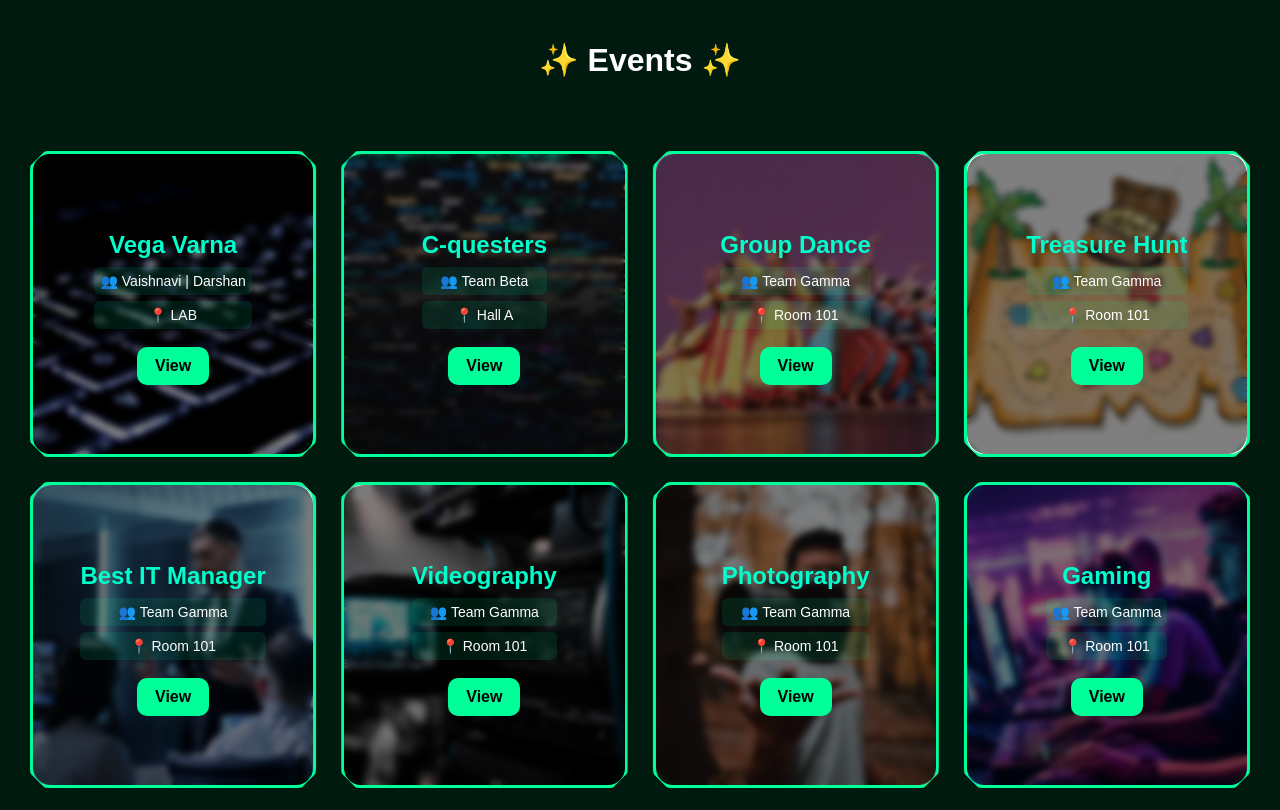
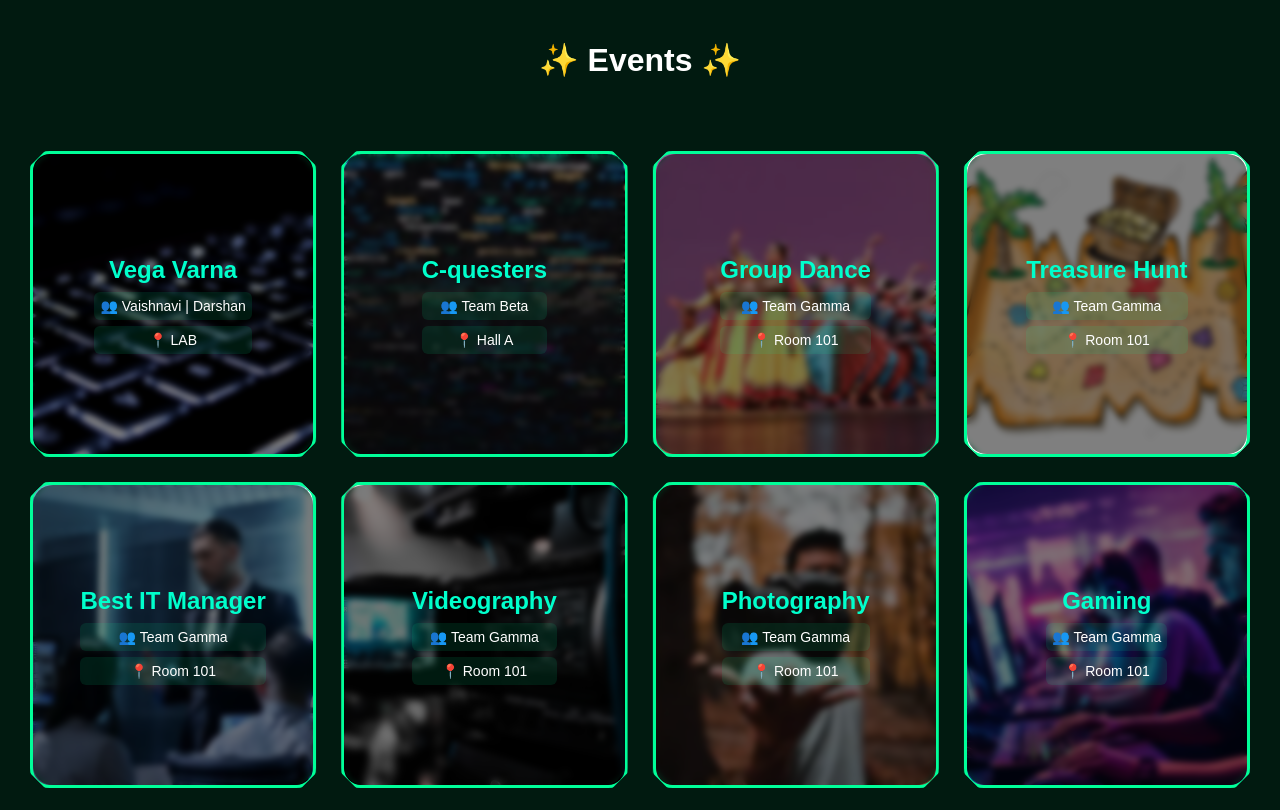
Before and after one commit to erru-2005/TECH-MANTHAN-WEB, a Flask app: page /all_event in a window 1280 px wide. Shown: the top 810 px of the page. Run offline with Flask 3, Linux system fonts and the light colour scheme.

Commit message:
prassanna pc

```diff
--- a/app/templates/all_event.html
+++ b/app/templates/all_event.html
@@ -85,21 +85,16 @@
       border-radius: 6px;
     }
 
-    .register-btn {
-      display: inline-block;
-      background: #00ff99;
-      color: #000;
-      font-weight: bold;
-      padding: 10px 18px;
-      border-radius: 10px;
-      margin-top: 12px;
-      cursor: pointer;
+    .event-link {
       text-decoration: none;
-      transition: 0.3s;
+      color: inherit;
+      display: block;
+      width: 100%;
+      height: 100%;
     }
 
-    .register-btn:hover {
-      background: #00cc77;
+    .event-link:hover {
+      text-decoration: none;
     }
 
     /* Tablet view (2 cards per row) */
@@ -125,11 +120,6 @@
         font-size: 12px;
         padding: 4px;
       }
-
-      .register-btn {
-        padding: 8px 14px;
-        font-size: 13px;
-      }
     }
   </style>
 </head>
@@ -139,158 +129,172 @@
 
   <div class="events-container">
     <!-- Event 1 -->
+    <a href="/event9" class="event-link">
       <div class="event-card bg-blur" style="background-image: url('/static/key.jpg');">
         <div class="overlay"></div>
         <div class="content">
           <div class="event-title">Vega Varna</div>
           <div class="event-details">👥 Vaishnavi | Darshan</div>
           <div class="event-details">📍 LAB</div>
-        <a href="/event9" class="register-btn">View</a>
         </div>
       </div>
+    </a>
 
     <!-- Event 2 -->
+    <a href="/event4" class="event-link">
       <div class="event-card bg-blur" style="background-image: url('/static/coding.jpg');">
         <div class="overlay"></div>
         <div class="content">
           <div class="event-title">C-questers</div>
           <div class="event-details">👥 Team Beta</div>
           <div class="event-details">📍 Hall A</div>
-        <a href="/event4" class="register-btn">View</a>
         </div>
       </div>
+    </a>
 
     <!-- Event 3 -->
+    <a href="/event11" class="event-link">
       <div class="event-card bg-blur" style="background-image: url('/static/dance.jpg');">
         <div class="overlay"></div>
         <div class="content">
           <div class="event-title">Group Dance</div>
           <div class="event-details">👥 Team Gamma</div>
           <div class="event-details">📍 Room 101</div>
-        <a href="/event11" class="register-btn">View</a>
         </div>
       </div>
+    </a>
 
     <!-- Event 4 -->
+    <a href="/event3" class="event-link">
       <div class="event-card bg-blur" style="background-image: url('/static/R.jpg');">
         <div class="overlay"></div>
         <div class="content">
           <div class="event-title">Treasure Hunt</div>
           <div class="event-details">👥 Team Gamma</div>
           <div class="event-details">📍 Room 101</div>
-        <a href="/event3" class="register-btn">View</a>
         </div>
       </div>
+    </a>
 
     <!-- Event 5 -->
+    <a href="/event1" class="event-link">
       <div class="event-card bg-blur" style="background-image: url('/static/it.jpg');">
         <div class="overlay"></div>
         <div class="content">
           <div class="event-title">Best IT Manager</div>
           <div class="event-details">👥 Team Gamma</div>
           <div class="event-details">📍 Room 101</div>
-        <a href="/event1" class="register-btn">View</a>
         </div>
       </div>
+    </a>
 
     <!-- Event 6 -->
+    <a href="/event2" class="event-link">
       <div class="event-card bg-blur" style="background-image: url('/static/video.jpg');">
         <div class="overlay"></div>
         <div class="content">
           <div class="event-title">Videography</div>
           <div class="event-details">👥 Team Gamma</div>
           <div class="event-details">📍 Room 101</div>
-        <a href="/event2" class="register-btn">View</a>
         </div>
       </div>
+    </a>
 
     <!-- Event 7 -->
+    <a href="/event5" class="event-link">
       <div class="event-card bg-blur" style="background-image: url('/static/photo.jpg');">
         <div class="overlay"></div>
         <div class="content">
           <div class="event-title">Photography</div>
           <div class="event-details">👥 Team Gamma</div>
           <div class="event-details">📍 Room 101</div>
-        <a href="/event5" class="register-btn">View</a>
         </div>
       </div>
+    </a>
 
     <!-- Event 8 -->
+    <a href="/event6" class="event-link">
       <div class="event-card bg-blur" style="background-image: url('/static/game1.jpg');">
         <div class="overlay"></div>
         <div class="content">
           <div class="event-title">Gaming</div>
           <div class="event-details">👥 Team Gamma</div>
           <div class="event-details">📍 Room 101</div>
-        <a href="/event6" class="register-btn">View</a>
         </div>
       </div>
+    </a>
 
     <!-- Event 9 -->
+    <a href="/event7" class="event-link">
       <div class="event-card bg-blur" style="background-image: url('/static/poster1.jpg');">
         <div class="overlay"></div>
         <div class="content">
           <div class="event-title">Poster Making</div>
           <div class="event-details">👥 Team Gamma</div>
           <div class="event-details">📍 Room 101</div>
-        <a href="/event7" class="register-btn">View</a>
         </div>
       </div>
+    </a>
 
     <!-- Event 10 -->
+    <a href="/event8" class="event-link">
       <div class="event-card bg-blur" style="background-image: url('/static/event10.jpg');">
         <div class="overlay"></div>
         <div class="content">
           <div class="event-title">Ungoogle</div>
           <div class="event-details">👥 Team Gamma</div>
           <div class="event-details">📍 Room 101</div>
-        <a href="/event8" class="register-btn">View</a>
         </div>
       </div>
+    </a>
 
     <!-- Event 11 -->
+    <a href="/event10" class="event-link">
       <div class="event-card bg-blur" style="background-image: url('/static/quiz.jpg');">
         <div class="overlay"></div>
         <div class="content">
           <div class="event-title">Quiz</div>
           <div class="event-details">👥 Team Gamma</div>
           <div class="event-details">📍 Room 101</div>
-        <a href="/event10" class="register-btn">View</a>
         </div>
       </div>
+    </a>
 
     <!-- Event 12 -->
+    <a href="/event12" class="event-link">
       <div class="event-card bg-blur" style="background-image: url('/static/event12.jpg');">
         <div class="overlay"></div>
         <div class="content">
           <div class="event-title">IT Model</div>
           <div class="event-details">👥 Team Gamma</div>
           <div class="event-details">📍 Room 101</div>
-        <a href="/event12" class="register-btn">View</a>
         </div>
       </div>
+    </a>
 
     <!-- Event 13 -->
+    <a href="/event13" class="event-link">
       <div class="event-card bg-blur" style="background-image: url('/static/sing.jpg');">
         <div class="overlay"></div>
         <div class="content">
           <div class="event-title">IT Melody</div>
           <div class="event-details">👥 Team Gamma</div>
           <div class="event-details">📍 Room 101</div>
-        <a href="/event13" class="register-btn">View</a>
         </div>
       </div>
+    </a>
 
     <!-- Event 14 -->
-    <div class="event-card bg-blur" style="background-image: url('/static/event14.jpg');">
+    <a href="/event14" class="event-link">
+      <div class="event-card bg-blur" style="background-image: url('/static/video.jpg');">
         <div class="overlay"></div>
         <div class="content">
           <div class="event-title">Videography non cs</div>
           <div class="event-details">👥 Team Omega</div>
           <div class="event-details">📍 Innovation Lab</div>
-        <a href="/event14" class="register-btn">View</a>
         </div>
       </div>
+    </a>
   </div>
 
 </body>
--- a/app/templates/event1.html
+++ b/app/templates/event1.html
@@ -460,7 +460,7 @@
                     <ul class="rules-list">
                         <li>Faculty: Mr. Giriraj, Ms. Rashmi</li>
                         <li>Student Co-ordinators: Pannaga & Abhishek (01)</li>
-                        <li>Contact: +91 90000 00000</li>
+
                     </ul>
                 </div>
             </div>
@@ -468,7 +468,7 @@
 
         <div class="registration-section">
             <h2 class="registration-title">Ready to Code?</h2>
-            <a class="registration-button" href="https://docs.google.com/forms/d/e/1FAIpQLSey_Sn1JnHwxAUWZsjmVLa7wNkaLEewsWtGhK-L8rDF2KHhXg/viewform?usp=dialog" class="registration-button" >REGISTER NOW</a>
+            <a class="registration-button" href="https://forms.gle/3DxrrRKGtHmyUZA29" class="registration-button" >REGISTER NOW</a>
 
         </div>
     </div>
--- a/app/templates/event10.html
+++ b/app/templates/event10.html
@@ -458,7 +458,7 @@
                     <h3 class="section-title">Coordinators</h3>
                     <ul class="rules-list">
                         <li>Faculty: Mr. Harish, Mr. Sachin, Mr. Rakshith</li>
-                        <li>Contact: +91 90000 00000</li>
+
                     </ul>
                 </div>
             </div>
--- a/app/templates/event11.html
+++ b/app/templates/event11.html
@@ -458,7 +458,7 @@
                     <h3 class="section-title">Coordinators</h3>
                     <ul class="rules-list">
                         <li>Faculty: Ms. Nirmala, Ms. Pavitra, Ms. Megha</li>
-                        <li>Contact: +91 90000 00000</li>
+
                     </ul>
                 </div>
             </div>
--- a/app/templates/event12.html
+++ b/app/templates/event12.html
@@ -458,7 +458,7 @@
                     <h3 class="section-title">Coordinators</h3>
                     <ul class="rules-list">
                         <li>Faculty: Ms.Megha, Mrs. Vijayashree, Ms. Rashmi</li>
-                        <li>Contact: +91 90000 00000</li>
+
                     </ul>
                 </div>
             </div>
--- a/app/templates/event13.html
+++ b/app/templates/event13.html
@@ -450,6 +450,7 @@
                     <ul class="rules-list">
                         <li>Event: IT Melody</li>
                         <li>Class: III BCA A</li>
+                        <li>Student Co-ordinators: </li>
                         <li>Venue: Amphitheatre</li>
                     </ul>
                 </div>
@@ -457,7 +458,7 @@
                     <h3 class="section-title">Coordinators</h3>
                     <ul class="rules-list">
                         <li>Faculty: Mrs. Nirmala, Mr. Sachin</li>
-                        <li>Contact: +91 90000 00000</li>
+
                     </ul>
                 </div>
             </div>
--- a/app/templates/event14.html
+++ b/app/templates/event14.html
@@ -458,7 +458,7 @@
                     <h3 class="section-title">Coordinators</h3>
                     <ul class="rules-list">
                         <li>Faculty: Sachin, Rakshith & Mahesh Poojary</li>
-                        <li>Contact: +91 90000 00000</li>
+
                     </ul>
                 </div>
             </div>
--- a/app/templates/event2.html
+++ b/app/templates/event2.html
@@ -458,7 +458,7 @@
                     <h3 class="section-title">Coordinators</h3>
                     <ul class="rules-list">
                         <li>Faculty: Mr.Shreekanth, Mr. Manjunath</li>
-                        <li>Contact: +91 90000 00000</li>
+
                     </ul>
                 </div>
             </div>
--- a/app/templates/event3.html
+++ b/app/templates/event3.html
@@ -458,7 +458,7 @@
                     <h3 class="section-title">Coordinators</h3>
                     <ul class="rules-list">
                         <li>Faculty: Mrs. Vijayashree, Mrs. Wilma</li>
-                        <li>Contact: +91 90000 00000</li>
+
                     </ul>
                 </div>
             </div>
--- a/app/templates/event4.html
+++ b/app/templates/event4.html
@@ -458,7 +458,7 @@
                     <h3 class="section-title">Coordinators</h3>
                     <ul class="rules-list">
                         <li>Faculty: Mr. Pranam, Mrs. Jayalakshmi</li>
-                        <li>Contact: +91 90000 00000</li>
+
                     </ul>
                 </div>
             </div>
--- a/app/templates/event5.html
+++ b/app/templates/event5.html
@@ -458,7 +458,7 @@
                     <h3 class="section-title">Coordinators</h3>
                     <ul class="rules-list">
                         <li>Faculty: Mrs. Pavithra, Mr Darshan</li>
-                        <li>Contact: +91 90000 00000</li>
+
                     </ul>
                 </div>
             </div>
--- a/app/templates/event7.html
+++ b/app/templates/event7.html
@@ -459,7 +459,7 @@
                     <h3 class="section-title">Coordinators</h3>
                     <ul class="rules-list">
                         <li>Faculty: Mrs. Wilma, Ms. Shivani</li>
-                        <li>Contact: +91 90000 00000</li>
+
                     </ul>
                 </div>
             </div>
--- a/app/templates/event8.html
+++ b/app/templates/event8.html
@@ -459,7 +459,7 @@
                     <h3 class="section-title">Coordinators</h3>
                     <ul class="rules-list">
                         <li>Faculty: Mr.Pranam, Mr. Manjunath</li>
-                        <li>Contact: +91 90000 00000</li>
+
                     </ul>
                 </div>
             </div>
--- a/app/templates/event9.html
+++ b/app/templates/event9.html
@@ -458,7 +458,7 @@
                     <h3 class="section-title">Coordinators</h3>
                     <ul class="rules-list">
                         <li>Faculty: Mr. Harish, Mr. Mahesh, Ms. Shivani, Mrs. Nishmitha</li>
-                        <li>Contact: +91 90000 00000</li>
+
                     </ul>
                 </div>
             </div>
```
Also changed, not shown: app/templates/event6.html (+5 -3 lines), app/static/vedio.webp (added), app/static/vedio1.webp (added). Lines whose indentation alone changed are shown as unchanged.
